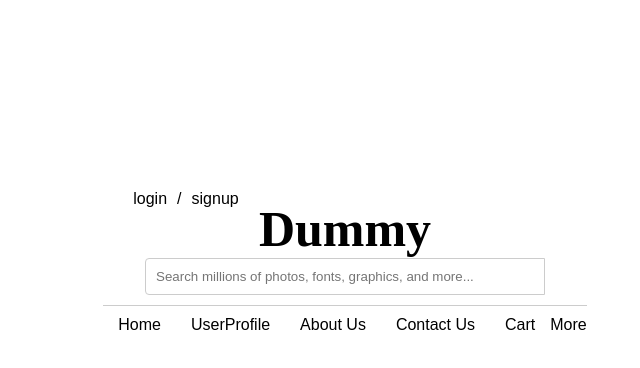
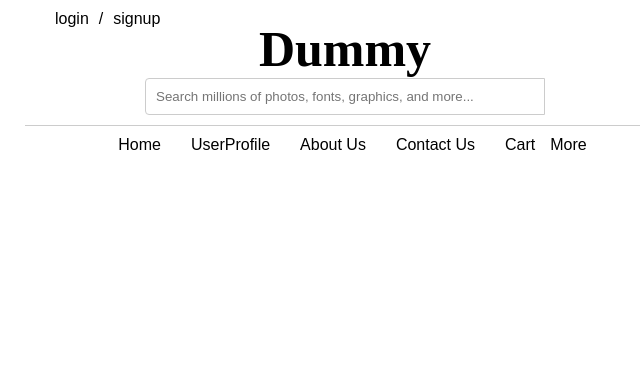
Before and after one commit to ShlokMewada/odoo_frontend, a React (Create React App) app in the folder tester/: page / in a window 1280 px wide. Shown: the top 368 px of the page, without its empty margins (295-935 px from the left). Built offline with nearby package versions, Linux system fonts and the light colour scheme; no server answers.

Commit message:
fixing header at one place and adding some css

```diff
--- a/tester/src/Header.css
+++ b/tester/src/Header.css
@@ -1,6 +1,11 @@
 .header {
     font-family: Arial, sans-serif;
-    margin-top: -220px;
+    /* margin-top: -220px; */
+    /* margin-top: 40px; */
+    position: absolute;
+    top: 0px;
+    left: 25%;
+    right: 25%;
   }
 
   .top-bar {
--- a/tester/src/components/UserProfile.js
+++ b/tester/src/components/UserProfile.js
@@ -202,7 +202,7 @@ const UserProfile = () => {
   if (loading) return <div>Loading...</div>;
 
   return (
-    <div style={{ padding: "20px" }}>
+    <div style={{ padding: "20px", position: "relative", marginTop: "150px" }}>
       <h2>User Profile</h2>
       <form onSubmit={handleSubmit}>
         <div>
```
Also changed, not shown: tester/src/index.js (+6 -2 lines).
